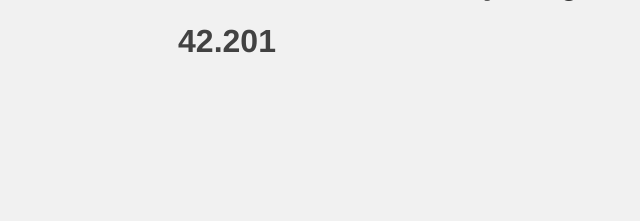
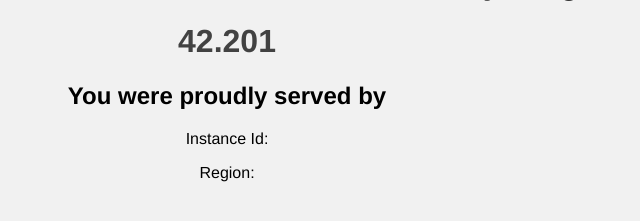
Before and after one commit to iizotov/mygreatapp, a PHP site: page / in a window 1280 px wide. Shown: the part 435-656 px from the top of the page, without its empty margins (413-1053 px from the left). Run offline with PHP 8.4, Linux system fonts and the light colour scheme.

Commit message:
added service messages

```diff
--- a/index.php
+++ b/index.php
@@ -307,6 +307,11 @@
               }
             ?>
           </div>
+          <div>
+            <h2>You were proudly served by</h2>
+            <p>Instance Id: <?php echo(getenv('WEBSITE_INSTANCE_ID')); ?></p>
+            <p>Region: <?php echo(getenv('REGION_NAME')); ?></p>
+          </div>
 	    </div>
     <script type="text/javascript" src="/_error.js"></script>
   </body>
```
